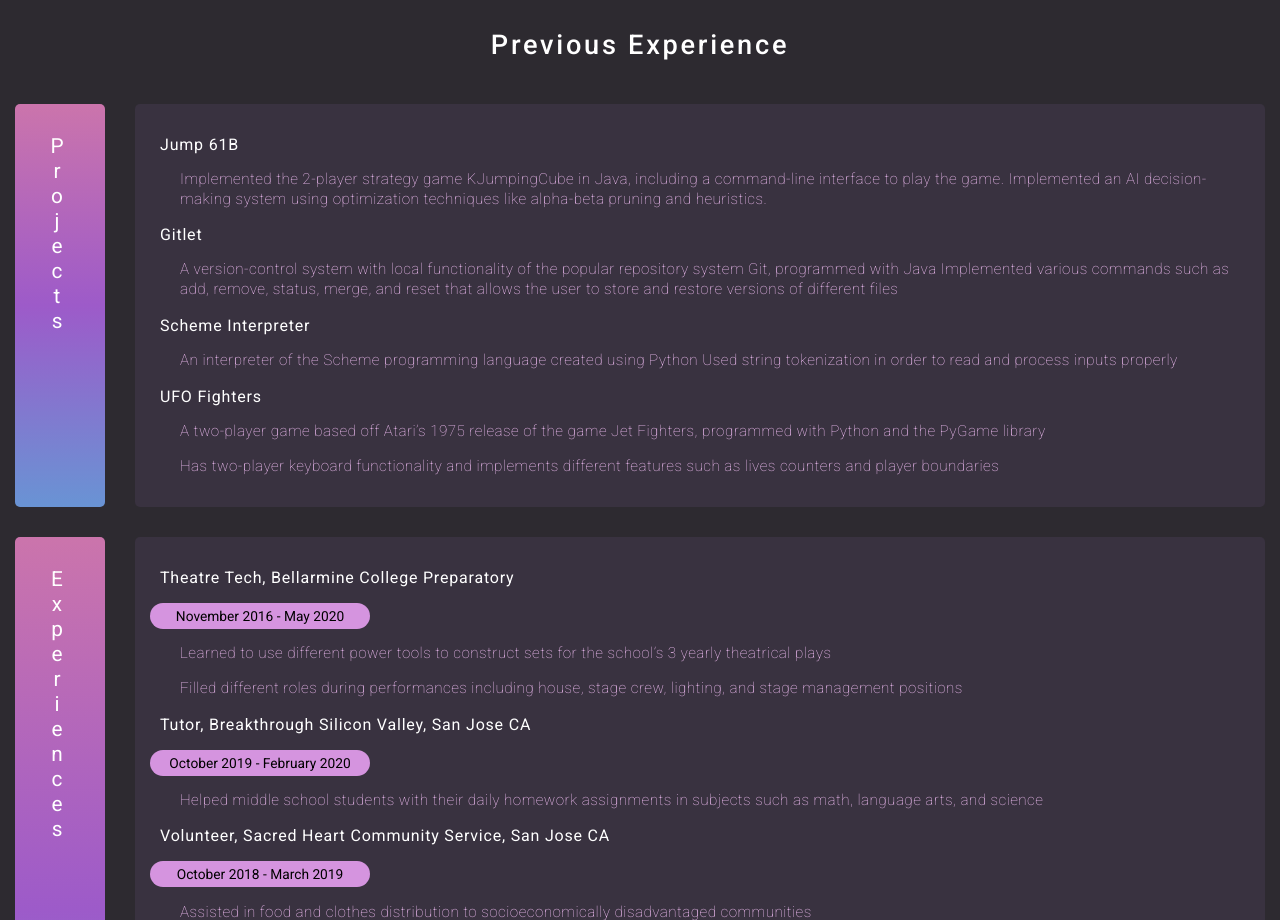
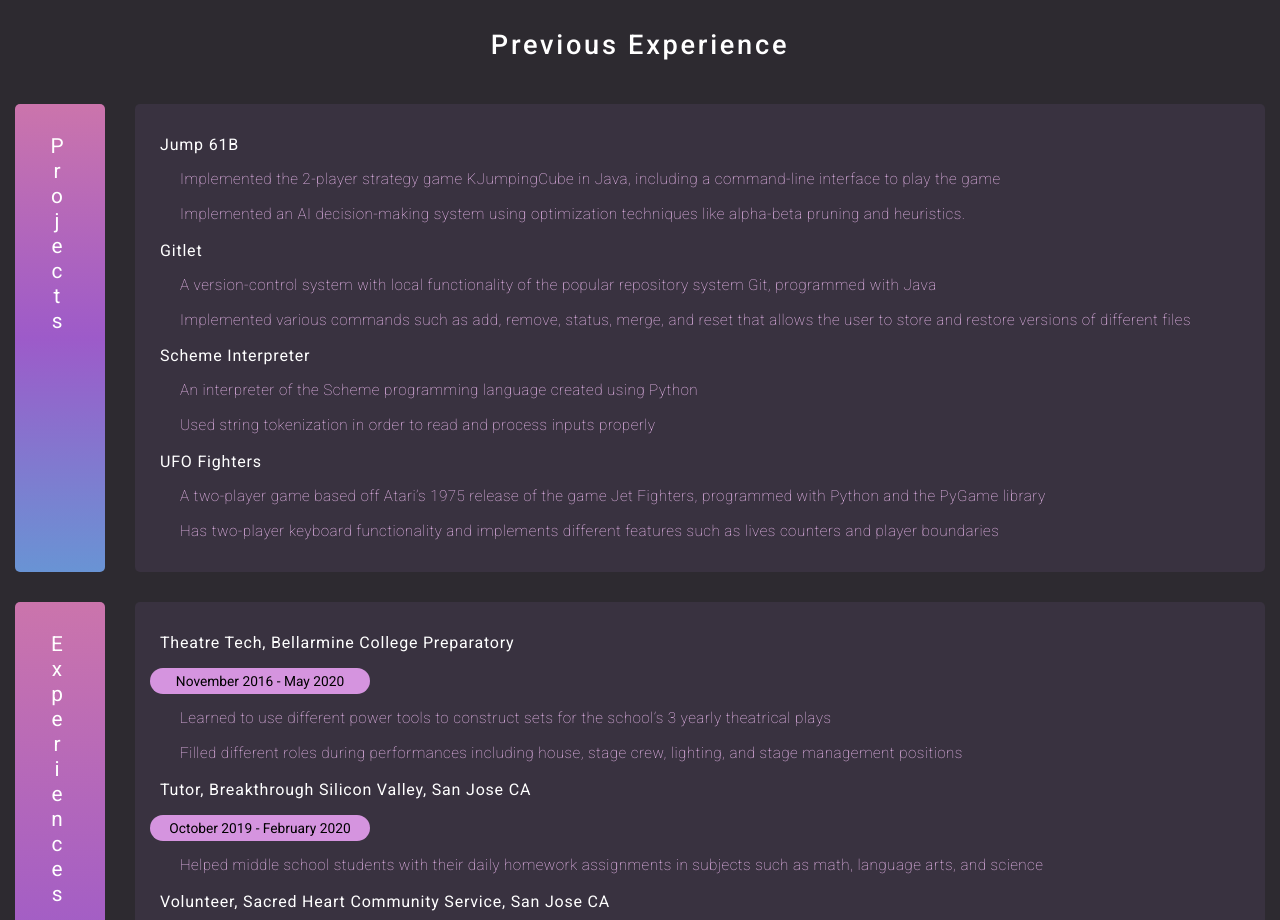
Before and after one commit to zunigamario/project-melodramatic-monkeys, a Flask app: page /mario_experience in a window 1280 px wide. Shown: the part 67-987 px from the top of the page. Run offline with Flask 2, Linux system fonts and the light colour scheme.

Commit message:
fixed some formatting

```diff
--- a/app/templates/mario_experience.html
+++ b/app/templates/mario_experience.html
@@ -7,14 +7,14 @@
 
     <div class = "experience-posts">
         <h3 class = "experience-post-title">Jump 61B</h3>
-        <p class = "experience-post">Implemented the 2-player strategy game KJumpingCube in Java, including a command-line interface to play the game.
-        Implemented an AI decision-making system using optimization techniques like alpha-beta pruning and heuristics. </p>
+        <p class = "experience-post">Implemented the 2-player strategy game KJumpingCube in Java, including a command-line interface to play the game
+        <p class = "experience-post">Implemented an AI decision-making system using optimization techniques like alpha-beta pruning and heuristics. </p>
         <h3 class = "experience-post-title">Gitlet</h3>
         <p class = "experience-post">A version-control system with local functionality of the popular repository system Git, programmed with Java
-        Implemented various commands such as add, remove, status, merge, and reset that allows the user to store and restore versions of different files </p>
+        <p class = "experience-post">Implemented various commands such as add, remove, status, merge, and reset that allows the user to store and restore versions of different files </p>
         <h3 class = "experience-post-title">Scheme Interpreter </h3>
-        <p class = "experience-post">An interpreter of the Scheme programming language created using Python
-        Used string tokenization in order to read and process inputs properly</p>
+        <p class = "experience-post">An interpreter of the Scheme programming language created using Python </p>
+        <p class = "experience-post">Used string tokenization in order to read and process inputs properly</p>
         <h3 class = "experience-post-title">UFO Fighters</h3>
         <p class = "experience-post">A two-player game based off Atari’s 1975 release of the game Jet Fighters, programmed with Python and the PyGame library</p>
         <p class = "experience-post">Has two-player keyboard functionality and implements different features such as lives counters and player boundaries</p>
```
